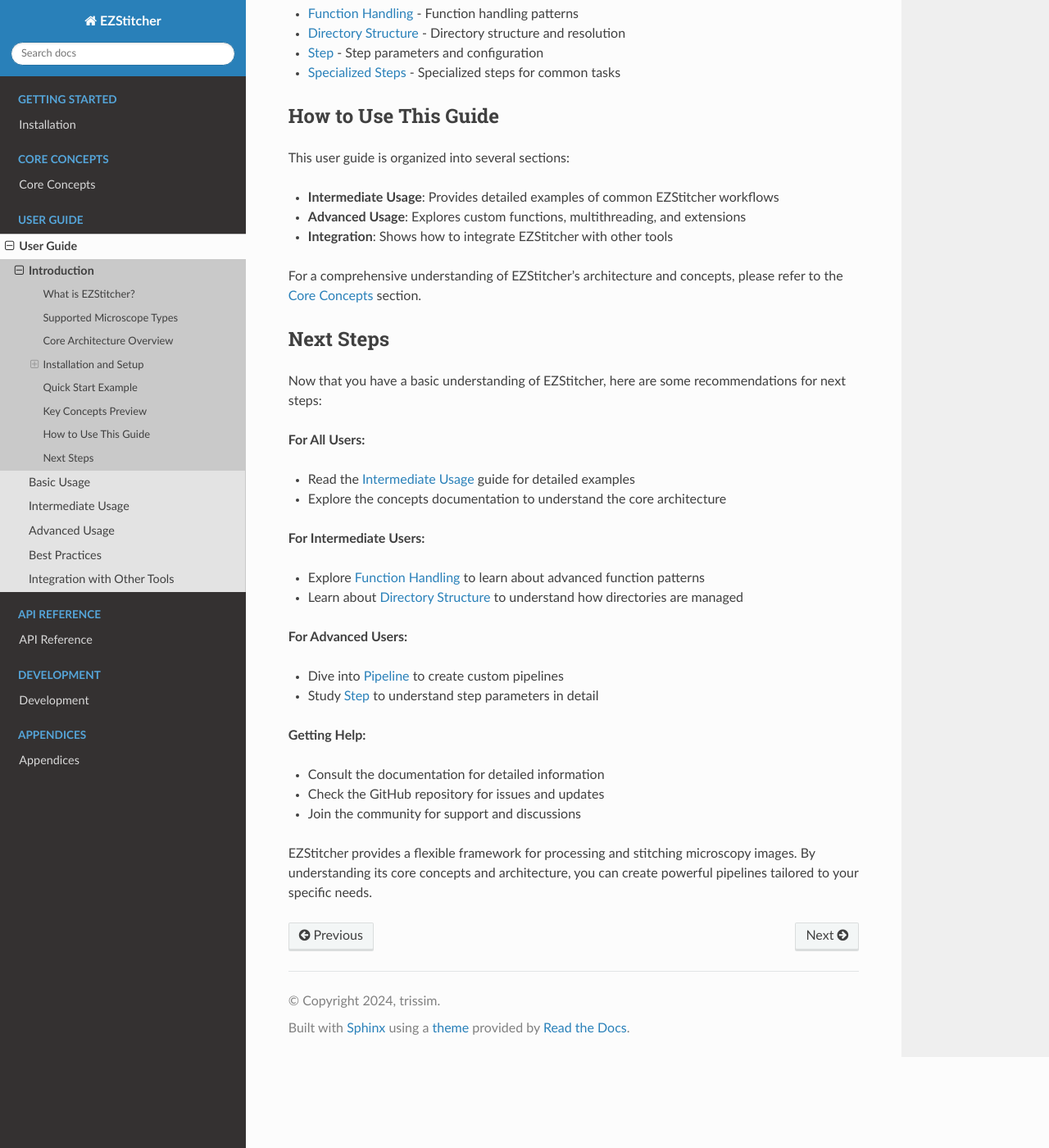
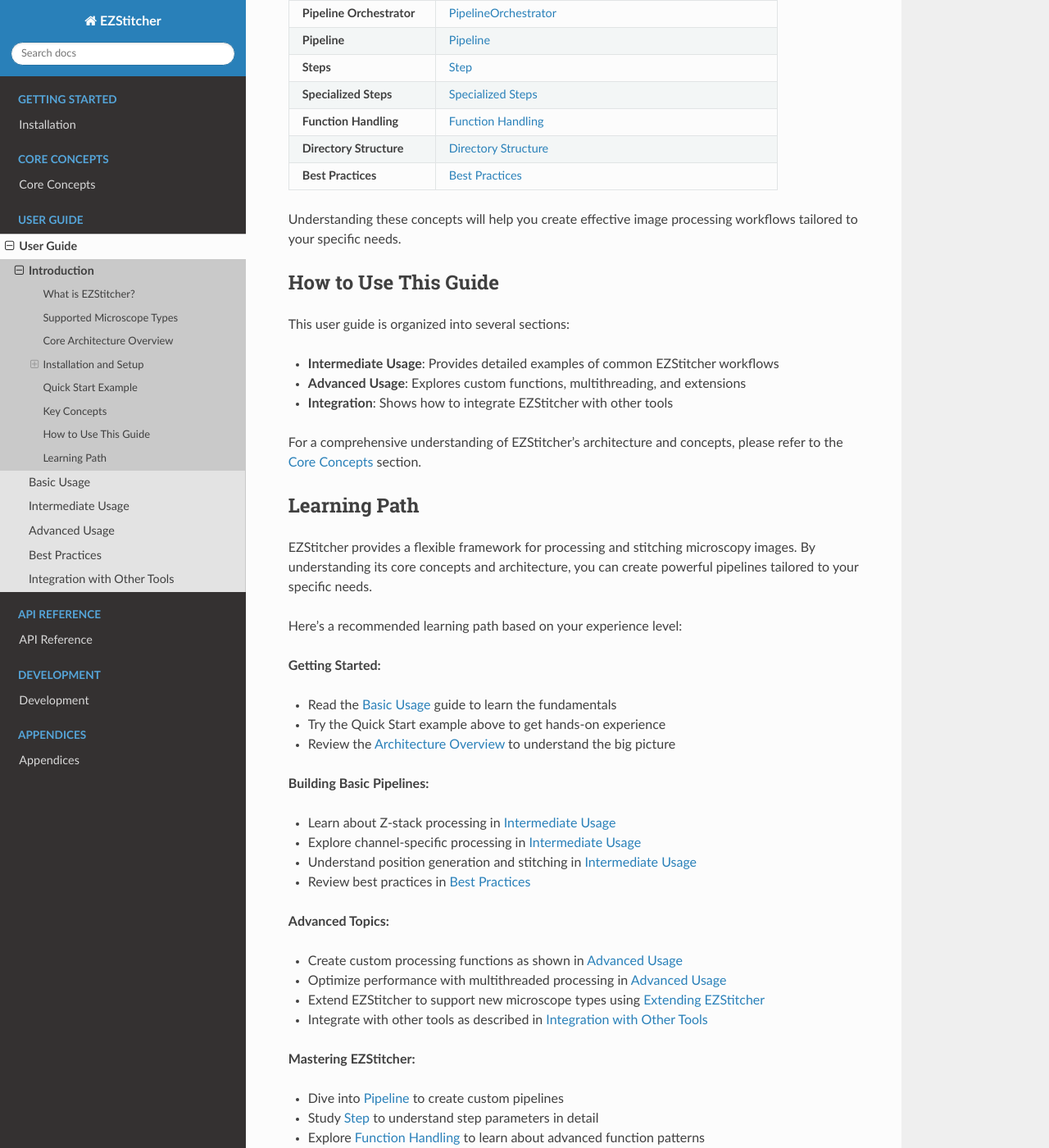
Before and after one commit to trissim/ezstitcher, a Sphinx documentation site: the page built from docs/source/user_guide/introduction.rst, in a window 1280 px wide and 1400 px high, scrolled down 4440 px. Shown: the whole window at 82% size. Built offline with Sphinx 7.4.7 and the Read the Docs theme 3.1.0, drawn with Linux system fonts in a browser that asks for light colours; some of the changed text lies outside the part shown.

Commit message:
Consolidate architecture documentation
- Update introduction.rst to reference architecture_overview.rst instead of duplicating content
- Improve Key Concepts section with a table format for better readability
- Add cross-references from best_practices.rst to specialized_steps.rst and function_handling.rst
- Add section labels in specialized_steps.rst and function_handling.rst for cross-referencing
- Update file_formats.rst to reference directory_structure.rst for output file structure

```diff
--- a/docs/source/concepts/function_handling.rst
+++ b/docs/source/concepts/function_handling.rst
@@ -176,6 +177,7 @@
 - For example, with `group_by='channel'`, files with channel="1" are processed by the function at key "1"
 
 .. _function-mixed-types:
+.. _function-advanced-patterns:
 
 Mixed Function Types
 ------------------
--- a/docs/source/concepts/specialized_steps.rst
+++ b/docs/source/concepts/specialized_steps.rst
@@ -152,6 +152,8 @@
 
 Here are some key recommendations for using specialized steps:
 
+.. _specialized-steps-directory-resolution:
+
 1. **Directory Resolution**:
    - Let EZStitcher automatically resolve directories when possible
    - Only specify directories when you need a specific directory structure
--- a/docs/source/user_guide/introduction.rst
+++ b/docs/source/user_guide/introduction.rst
@@ -28,28 +28,20 @@
 Supported Microscope Types
 ------------------------
 
-EZStitcher currently supports the following microscope types:
+EZStitcher currently supports multiple microscope types, including ImageXpress and Opera Phenix.
 
-.. list-table::
-   :header-rows: 1
-   :widths: 20 40 40
-
-   * - Microscope
-     - File Format
-     - Naming Convention
-   * - ImageXpress
-     - TIFF + HTD/XML metadata
-     - ``[Well]_s[Site]_w[Channel].tif``
-   * - Opera Phenix
-     - TIFF + Index.xml metadata
-     - ``r[Row]c[Col]f[Field]p[Plane]-ch[Channel]sk[Skip]fk[Fk]fl[Fl].tiff``
+For detailed information about supported microscope types, including file formats, naming conventions, and directory structures, see :ref:`microscope-formats` and :ref:`microscope-comparison`.
 
 Support for additional microscope types can be added by implementing the appropriate interfaces. See the :doc:`../development/extending` guide for details.
 
 Core Architecture Overview
 ------------------------
 
-EZStitcher uses a pipeline architecture that organizes processing into a logical sequence of steps.
+EZStitcher uses a pipeline architecture that organizes processing into a logical sequence of steps. The architecture consists of three main components:
+
+* **PipelineOrchestrator**: Coordinates the execution of pipelines across wells
+* **Pipeline**: A sequence of processing steps that are executed in order
+* **Step**: A single processing operation that can be applied to images
 
 .. figure:: ../_static/architecture_overview.png
    :alt: EZStitcher Architecture Overview
@@ -58,15 +50,17 @@
 
    EZStitcher's pipeline architecture showing the relationship between Orchestrator, Pipeline, and Steps.
 
-The architecture consists of three main components:
+For comprehensive information about EZStitcher's architecture, including:
 
-* **Pipeline**: A sequence of processing steps that can be applied to microscopy images
-* **Orchestrator**: Manages plate-level operations and provides services to steps
-* **Step**: A single processing operation that can be applied to images
+* Detailed component descriptions
+* Processing workflow and modularity
+* Component interactions
+* Typical processing flow
 
-For detailed information about EZStitcher's architecture, see:
+See :doc:`../concepts/architecture_overview`.
 
-* :doc:`../concepts/architecture_overview` - Overview of the architecture
+For details about specific components, see:
+
 * :doc:`../concepts/pipeline_orchestrator` - Details about the Orchestrator
 * :doc:`../concepts/pipeline` - Details about Pipelines
 * :doc:`../concepts/step` - Details about Steps
@@ -180,24 +174,35 @@
 * **Missing Dependencies**: Make sure all required dependencies are installed
 * **Image Format Issues**: Verify that your images are in a supported format
 
-Key Concepts Preview
-------------------
+Key Concepts
+-----------
 
-EZStitcher includes several key concepts that are important to understand for effective use:
+EZStitcher is built around several key concepts that work together to provide a flexible and powerful image processing framework:
 
-* **Pipeline Architecture**: The overall structure of EZStitcher's processing framework
-* **Function Handling Patterns**: Different ways to specify processing functions
-* **Directory Structure and Resolution**: How EZStitcher manages directories
-* **Step Parameters**: How to configure processing steps
-* **Specialized Steps**: Pre-built steps for common tasks
+.. list-table::
+   :header-rows: 1
+   :widths: 30 70
 
-For detailed explanations of these concepts, see the following documentation:
+   * - Concept
+     - Documentation
+   * - **Architecture Overview**
+     - :doc:`../concepts/architecture_overview`
+   * - **Pipeline Orchestrator**
+     - :doc:`../concepts/pipeline_orchestrator`
+   * - **Pipeline**
+     - :doc:`../concepts/pipeline`
+   * - **Steps**
+     - :doc:`../concepts/step`
+   * - **Specialized Steps**
+     - :doc:`../concepts/specialized_steps`
+   * - **Function Handling**
+     - :doc:`../concepts/function_handling`
+   * - **Directory Structure**
+     - :doc:`../concepts/directory_structure`
+   * - **Best Practices**
+     - :doc:`best_practices`
 
-* :doc:`../concepts/architecture_overview` - Overview of the architecture
-* :doc:`../concepts/function_handling` - Function handling patterns
-* :doc:`../concepts/directory_structure` - Directory structure and resolution
-* :doc:`../concepts/step` - Step parameters and configuration
-* :doc:`../concepts/specialized_steps` - Specialized steps for common tasks
+Understanding these concepts will help you create effective image processing workflows tailored to your specific needs.
 
 How to Use This Guide
 -------------------
@@ -210,30 +215,44 @@
 
 For a comprehensive understanding of EZStitcher's architecture and concepts, please refer to the :doc:`../concepts/index` section.
 
-Next Steps
+.. _learning-path:
+
+Learning Path
 ---------
 
-Now that you have a basic understanding of EZStitcher, here are some recommendations for next steps:
+EZStitcher provides a flexible framework for processing and stitching microscopy images. By understanding its core concepts and architecture, you can create powerful pipelines tailored to your specific needs.
 
-**For All Users:**
+Here's a recommended learning path based on your experience level:
 
-* Read the :doc:`intermediate_usage` guide for detailed examples
-* Explore the concepts documentation to understand the core architecture
+**Getting Started:**
 
-**For Intermediate Users:**
+* Read the :doc:`basic_usage` guide to learn the fundamentals
+* Try the Quick Start example above to get hands-on experience
+* Review the :doc:`../concepts/architecture_overview` to understand the big picture
 
-* Explore :doc:`../concepts/function_handling` to learn about advanced function patterns
-* Learn about :doc:`../concepts/directory_structure` to understand how directories are managed
+**Building Basic Pipelines:**
 
-**For Advanced Users:**
+* Learn about Z-stack processing in :doc:`intermediate_usage`
+* Explore channel-specific processing in :doc:`intermediate_usage`
+* Understand position generation and stitching in :doc:`intermediate_usage`
+* Review best practices in :doc:`best_practices`
+
+**Advanced Topics:**
+
+* Create custom processing functions as shown in :doc:`advanced_usage`
+* Optimize performance with multithreaded processing in :doc:`advanced_usage`
+* Extend EZStitcher to support new microscope types using :doc:`../development/extending`
+* Integrate with other tools as described in :doc:`integration`
+
+**Mastering EZStitcher:**
 
 * Dive into :doc:`../concepts/pipeline` to create custom pipelines
 * Study :doc:`../concepts/step` to understand step parameters in detail
+* Explore :doc:`../concepts/function_handling` to learn about advanced function patterns
+* Learn about :doc:`../concepts/directory_structure` to understand how directories are managed
 
 **Getting Help:**
 
 * Consult the documentation for detailed information
 * Check the GitHub repository for issues and updates
 * Join the community for support and discussions
-
-EZStitcher provides a flexible framework for processing and stitching microscopy images. By understanding its core concepts and architecture, you can create powerful pipelines tailored to your specific needs.
```
Also changed, not shown: other parts of docs/source/concepts/function_handling.rst (+1 -0 lines), docs/source/appendices/file_formats.rst (+11 -0 lines), docs/source/user_guide/best_practices.rst (+17 -40 lines).
